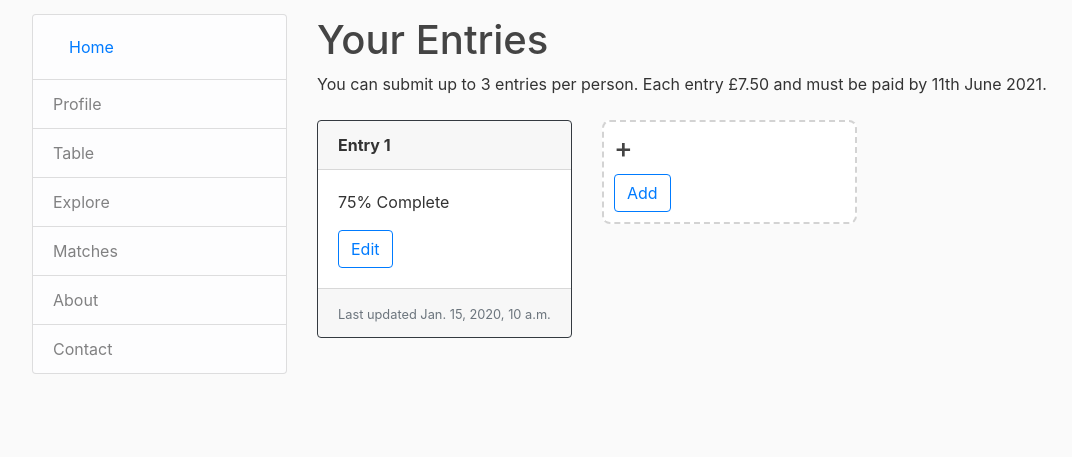
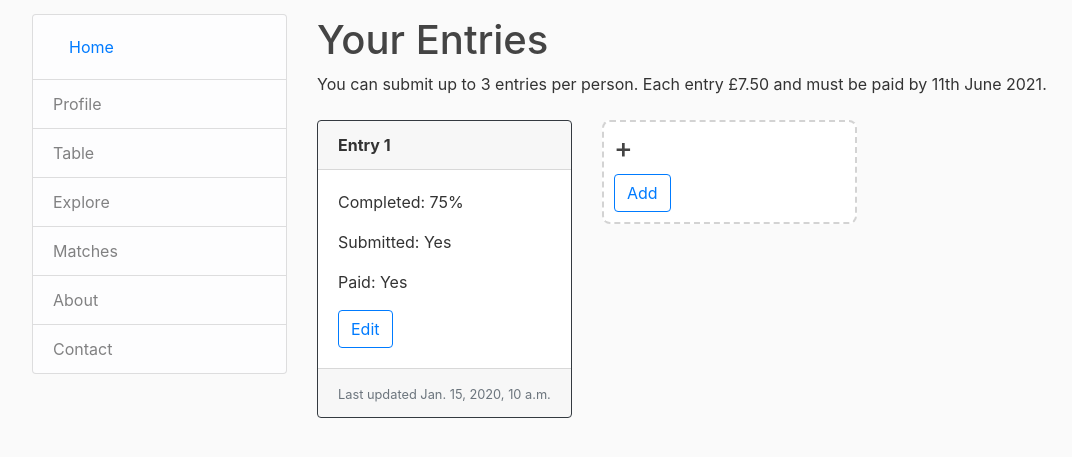
Before and after one commit to dansarno/the-football-game-website, a Django app: page /enter/ in a window 1280 px wide. Shown: the part 56-513 px from the top of the page, without its empty margins (53-1125 px from the left). Run offline with Django 3.2, Linux system fonts and the light colour scheme; a user stored in the database is signed in; tables that the repository leaves empty hold one stand-in row (values such as "Sample post"); grey boxes marked "Sample" are stand-in pictures; parts of the project's set-up code (start-up, migrations or seed data) failed here and were passed over.

Commit message:
Added more info to the entry cards

```diff
--- a/gamesite/enter/templates/enter/index.html
+++ b/gamesite/enter/templates/enter/index.html
@@ -10,7 +10,9 @@
       <div class="card border-dark mb-4">
         <div class="card-header"><b>Entry {{ forloop.counter }}</b></div>
         <div class="card-body">
-          <p class="card-text">75% Complete</p>
+          <p class="card-text">Completed: 75%</p>
+          <p class="card-text">Submitted: {{ entry.has_submitted|yesno:"Yes,No" }}</p>
+          <p class="card-text">Paid: {{ entry.has_paid|yesno:"Yes,No" }}</p>
           <a href="{% url 'enter:entry' entry.id %}" class="btn btn-outline-primary">Edit</a>
         </div>
         <div class="card-footer">
```
